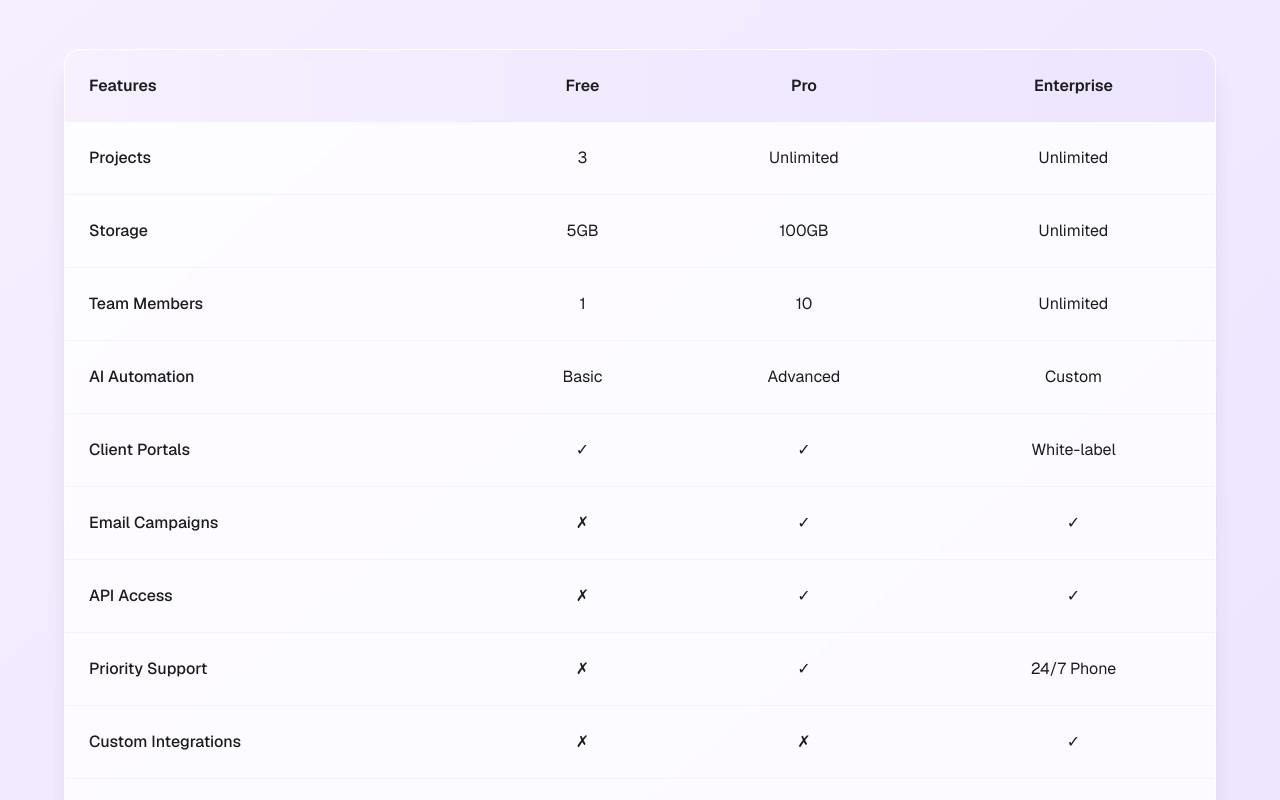
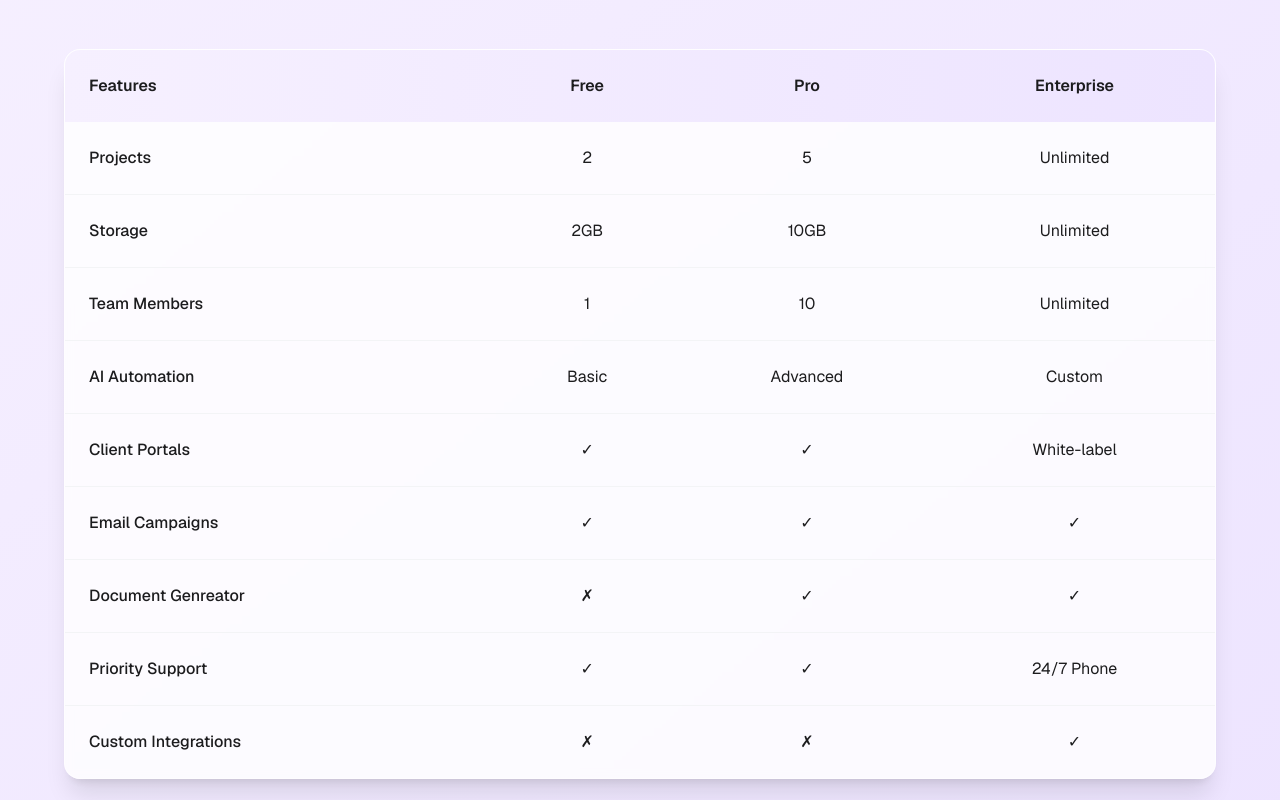
Before and after one commit to dhruval12098/Driminai, a Next.js app: page /pricing in a window 1280 px wide. Shown: the part 1500-2300 px from the top of the page. Built offline with nearby package versions, Linux system fonts and the light colour scheme.

Commit message:
Updated pricing comparision table

```diff
--- a/app/pricing/page.tsx
+++ b/app/pricing/page.tsx
@@ -393,16 +393,16 @@ export default function PricingPage() {
                 </thead>
                 <tbody className="divide-y divide-gray-100">
                   {[
-                    { feature: "Projects", free: "3", pro: "Unlimited", enterprise: "Unlimited" },
-                    { feature: "Storage", free: "5GB", pro: "100GB", enterprise: "Unlimited" },
+                    { feature: "Projects", free: "2", pro: "5", enterprise: "Unlimited" },
+                    { feature: "Storage", free: "2GB", pro: "10GB", enterprise: "Unlimited" },
                     { feature: "Team Members", free: "1", pro: "10", enterprise: "Unlimited" },
                     { feature: "AI Automation", free: "Basic", pro: "Advanced", enterprise: "Custom" },
                     { feature: "Client Portals", free: "✓", pro: "✓", enterprise: "White-label" },
-                    { feature: "Email Campaigns", free: "✗", pro: "✓", enterprise: "✓" },
-                    { feature: "API Access", free: "✗", pro: "✓", enterprise: "✓" },
-                    { feature: "Priority Support", free: "✗", pro: "✓", enterprise: "24/7 Phone" },
+                    { feature: "Email Campaigns", free: "✓", pro: "✓", enterprise: "✓" },
+                     { feature: "Document Genreator", free: "✗", pro: "✓", enterprise: "✓" },
+                    { feature: "Priority Support", free: "✓", pro: "✓", enterprise: "24/7 Phone" },
                     { feature: "Custom Integrations", free: "✗", pro: "✗", enterprise: "✓" },
-                    { feature: "SLA Guarantee", free: "✗", pro: "✗", enterprise: "✓" },
+
                   ].map((row, index) => (
                     <motion.tr
                       key={row.feature}
```
